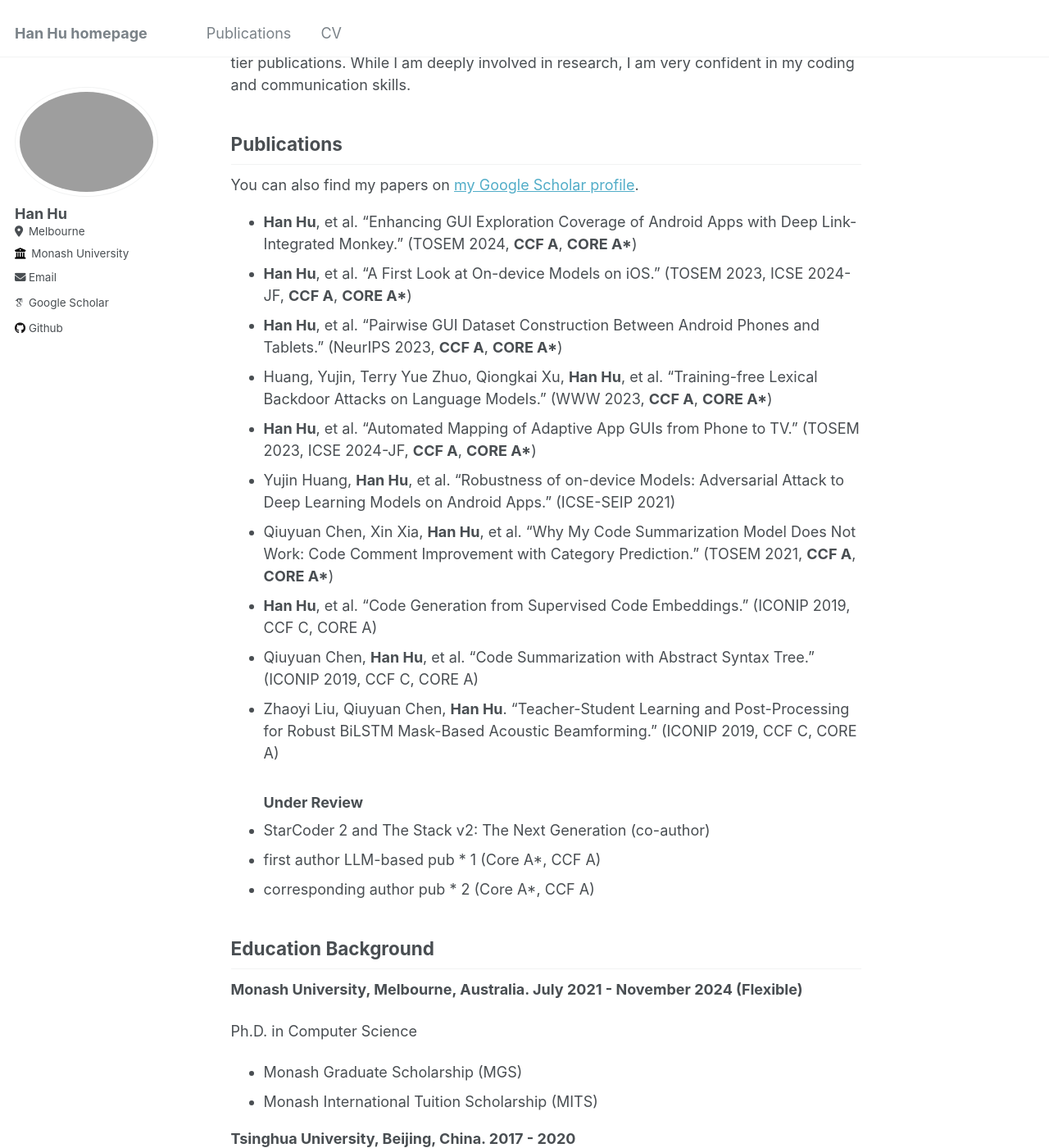
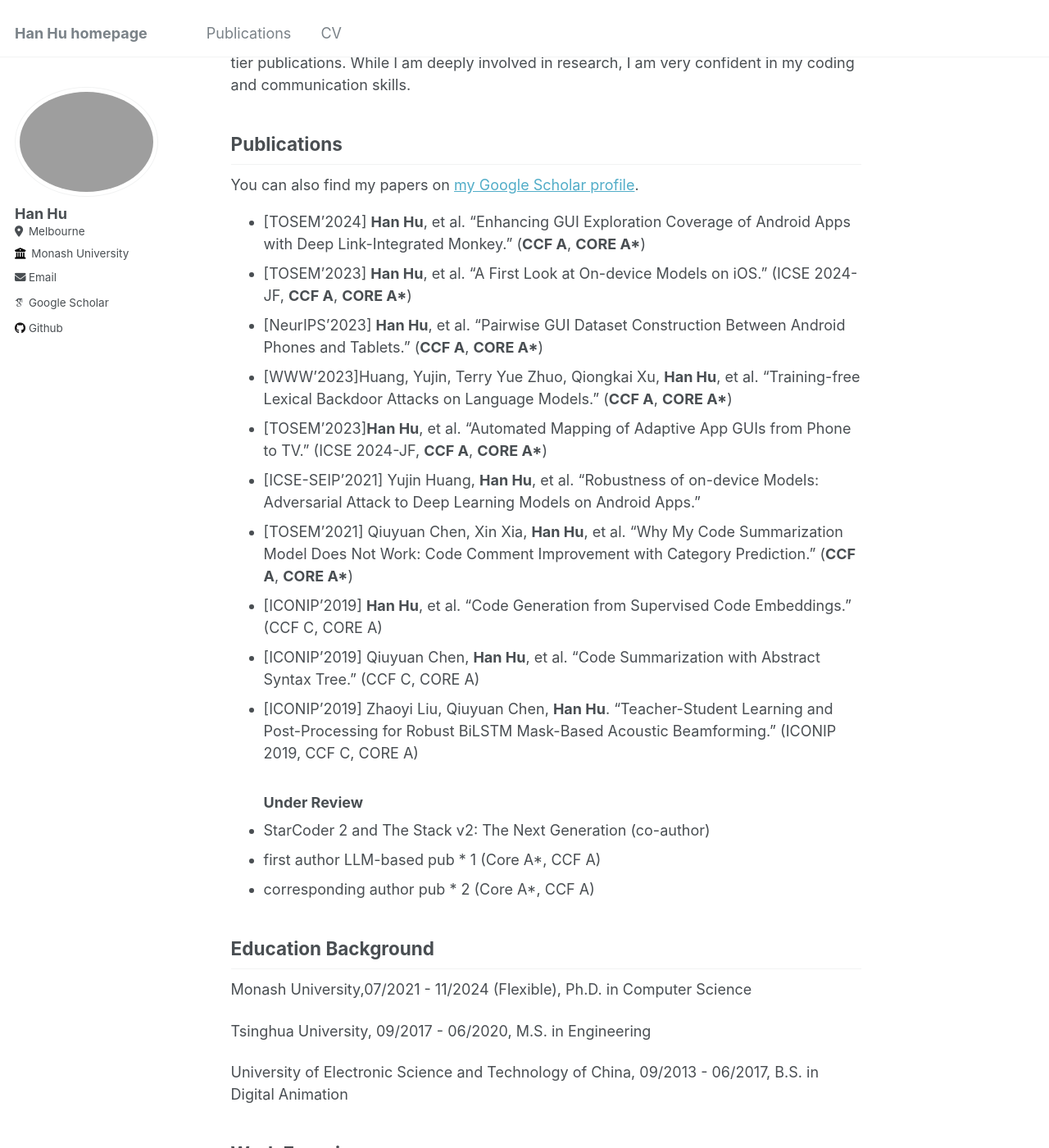
Before and after one commit to huhanGitHub/huhanGitHub.github.io, a Jekyll site: the page built from _pages/about.md, in a window 1280 px wide and 1400 px high, scrolled down 678 px. Shown: the whole window at 82% size. Built offline with Jekyll 4.4.1, drawn with Linux system fonts in a browser that asks for light colours; some web fonts are replaced; some of the changed text lies outside the part shown.

Commit message:
Update about.md

```diff
--- a/_pages/about.md
+++ b/_pages/about.md
@@ -27,16 +27,16 @@ I am on the job market now, actively looking for a **research scientist** or **p
   <div class="wordwrap">You can also find my papers on <a href="{{site.author.googlescholar}}">my Google Scholar profile</a>.</div>
 {% endif %}
 
-- **Han Hu**, et al. "Enhancing GUI Exploration Coverage of Android Apps with Deep Link-Integrated Monkey." (TOSEM 2024, **CCF A**, **CORE A\***)
-- **Han Hu**, et al. "A First Look at On-device Models on iOS." (TOSEM 2023, ICSE 2024-JF, **CCF A**, **CORE A\***)
-- **Han Hu**, et al. "Pairwise GUI Dataset Construction Between Android Phones and Tablets." (NeurIPS 2023, **CCF A**, **CORE A\***)
-- Huang, Yujin, Terry Yue Zhuo, Qiongkai Xu, **Han Hu**, et al. "Training-free Lexical Backdoor Attacks on Language Models." (WWW 2023, **CCF A**, **CORE A\***)
-- **Han Hu**, et al. "Automated Mapping of Adaptive App GUIs from Phone to TV." (TOSEM 2023, ICSE 2024-JF, **CCF A**, **CORE A\***)
-- Yujin Huang, **Han Hu**, et al. "Robustness of on-device Models: Adversarial Attack to Deep Learning Models on Android Apps." (ICSE-SEIP 2021)
-- Qiuyuan Chen, Xin Xia, **Han Hu**, et al. "Why My Code Summarization Model Does Not Work: Code Comment Improvement with Category Prediction." (TOSEM 2021, **CCF A**, **CORE A\***)
-- **Han Hu**, et al. "Code Generation from Supervised Code Embeddings." (ICONIP 2019, CCF C, CORE A)
-- Qiuyuan Chen, **Han Hu**, et al. "Code Summarization with Abstract Syntax Tree." (ICONIP 2019, CCF C, CORE A)
-- Zhaoyi Liu, Qiuyuan Chen, **Han Hu**. "Teacher-Student Learning and Post-Processing for Robust BiLSTM Mask-Based Acoustic Beamforming." (ICONIP 2019, CCF C, CORE A)
+- [TOSEM'2024] **Han Hu**, et al. "Enhancing GUI Exploration Coverage of Android Apps with Deep Link-Integrated Monkey." (**CCF A**, **CORE A\***)
+- [TOSEM'2023] **Han Hu**, et al. "A First Look at On-device Models on iOS." (ICSE 2024-JF, **CCF A**, **CORE A\***)
+- [NeurIPS'2023] **Han Hu**, et al. "Pairwise GUI Dataset Construction Between Android Phones and Tablets." (**CCF A**, **CORE A\***)
+- [WWW'2023]Huang, Yujin, Terry Yue Zhuo, Qiongkai Xu, **Han Hu**, et al. "Training-free Lexical Backdoor Attacks on Language Models." (**CCF A**, **CORE A\***)
+- [TOSEM'2023]**Han Hu**, et al. "Automated Mapping of Adaptive App GUIs from Phone to TV." (ICSE 2024-JF, **CCF A**, **CORE A\***)
+- [ICSE-SEIP'2021] Yujin Huang, **Han Hu**, et al. "Robustness of on-device Models: Adversarial Attack to Deep Learning Models on Android Apps."
+- [TOSEM'2021] Qiuyuan Chen, Xin Xia, **Han Hu**, et al. "Why My Code Summarization Model Does Not Work: Code Comment Improvement with Category Prediction." (**CCF A**, **CORE A\***)
+- [ICONIP'2019] **Han Hu**, et al. "Code Generation from Supervised Code Embeddings." (CCF C, CORE A)
+- [ICONIP'2019] Qiuyuan Chen, **Han Hu**, et al. "Code Summarization with Abstract Syntax Tree." (CCF C, CORE A)
+- [ICONIP'2019] Zhaoyi Liu, Qiuyuan Chen, **Han Hu**. "Teacher-Student Learning and Post-Processing for Robust BiLSTM Mask-Based Acoustic Beamforming." (ICONIP 2019, CCF C, CORE A)
 
   ### Under Review
 - StarCoder 2 and The Stack v2: The Next Generation (co-author)
@@ -46,36 +46,18 @@ I am on the job market now, actively looking for a **research scientist** or **p
 
 ## Education Background
 
-**Monash University, Melbourne, Australia. July 2021 - November 2024 (Flexible)**
+Monash University,07/2021 - 11/2024 (Flexible), Ph.D. in Computer Science
 
-Ph.D. in Computer Science
-- Monash Graduate Scholarship (MGS)
-- Monash International Tuition Scholarship (MITS)
+Tsinghua University, 09/2017 - 06/2020, M.S. in Engineering
 
-**Tsinghua University, Beijing, China. 2017 - 2020**
-
-M.S. in Engineering
-- Highest Prize in NASAC 2018 (Top Academic Competition of Static Analysis in China)
-- Tsinghua-VMware Scholarship (First-Class Scholarship)
-
-**University of Electronic Science and Technology of China, Chengdu, China. 2013 - 2017**
-
-B.S. in Digital Animation
-- Computer Science Core GPA: 88.91/100 (ranks 2/29 in my major)
-- Outstanding Graduate of UESTC
+University of Electronic Science and Technology of China, 09/2013 - 06/2017, B.S. in Digital Animation
 
 
 ## Work Experience
 
-**Monash University, Melbourne, Australia. March 2022 - Present**
+Monash University, 03/2022 - Present, Teaching Associate & Assistant Lecturer
 
-Teaching Associate & Assistant Lecturer
-- Units: FIT2081 - Mobile Application Development; FIT2095 - e-Business Software Technologies; FIT3077 - Software Engineering: Architecture and Design
-
-**Ji Hua Laboratory, Foshan, China. June 2020 - June 2021**
-
-Researcher & Developer
-- Developed cutting-edge interdisciplinary systems that combine deep learning and optics.
+Ji Hua Laboratory, 06/2020 - 07/2021, Researcher & Developer
 
 
 ## Academic Service
```
Also changed, not shown: other parts of _pages/about.md (+1 -4 lines).
